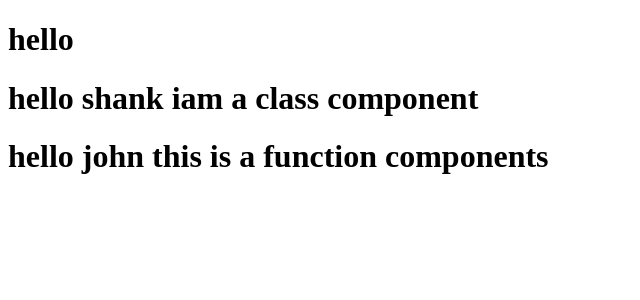
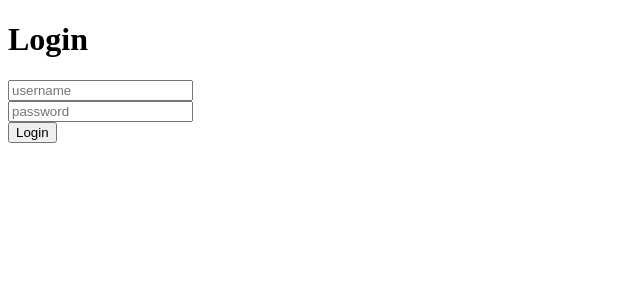
Before and after one commit to mohamedsalihva/M-E-R-N, a React (Vite) app in the folder react/vite-project/: page / in a window 1280 px wide. Shown: the top 300 px of the page, without its empty margins (0-640 px from the left). Built offline with nearby package versions, Linux system fonts and the light colour scheme.

Commit message:
first commit

```diff
--- a/react/vite-project/src/App.jsx
+++ b/react/vite-project/src/App.jsx
@@ -1,13 +1,12 @@
-import Greeting from "./components/Greeting"
-import Greeting1 from "./components/Greeting1"
+
+import LoginPage from "./components/Loginpage"
 
 
 function App() {
   return (
     <>
-    <h1>hello</h1>
-   <Greeting name={"shank"}/>
-   <Greeting1 name={"john"}/>
+
+   <LoginPage/>
 
     </>
   )
--- /dev/null
+++ b/react/vite-project/src/components/Loginpage.jsx
@@ -0,0 +1,24 @@
+import React, { Component } from 'react'
+
+export default class Loginpage extends Component {
+    handleLogin = () => {
+     const username = document.getElementById('username').value;
+     const password = document.getElementById('password').value;
+     console.log("username:",username);
+     console.log("password:",password);
+     alert(`username: ${username}, password: ${password}`)
+
+    }
+  render() {
+    return (
+      <div>
+        <h1>Login</h1>
+        <input type="text" id='username' placeholder='username' />
+        <br />
+        <input type="text" id='password' placeholder='password' />
+        <br />
+        <button onClick={this.handleLogin}>Login</button>
+      </div>
+    );
+  }
+}
```
